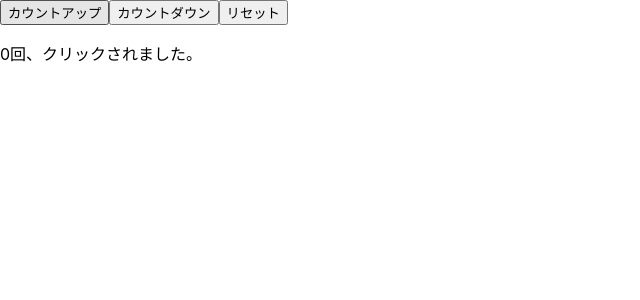
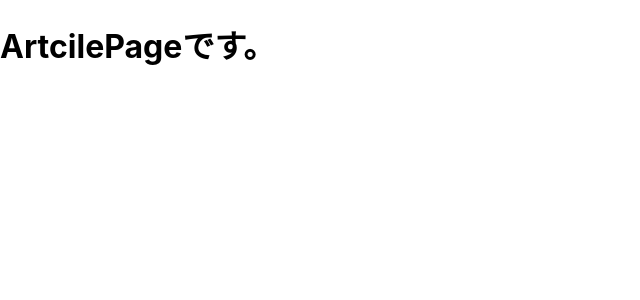
Before and after one commit to Tod9197/React-advanced, a React (Create React App) app: page /article in a window 1280 px wide. Shown: the top 300 px of the page, without its empty margins (0-640 px from the left). Built offline with nearby package versions, Linux system fonts and the light colour scheme.

Commit message:
React Routerの実装

```diff
--- a/package.json
+++ b/package.json
@@ -9,6 +9,7 @@
     "@testing-library/user-event": "^13.5.0",
     "react": "^18.2.0",
     "react-dom": "^18.2.0",
+    "react-router-dom": "^7.6.2",
     "react-scripts": "5.0.1",
     "recoil": "^0.7.7",
     "web-vitals": "^2.1.4"
--- /dev/null
+++ b/src/AboutPage.js
@@ -0,0 +1,3 @@
+export default function AboutPage() {
+  return <h1>AboutPageです</h1>;
+}
--- /dev/null
+++ b/src/ArticlePage.js
@@ -0,0 +1,3 @@
+export default function ArticlePage() {
+  return <h1>ArtcilePageです。</h1>;
+}
--- /dev/null
+++ b/src/TopPage.js
@@ -0,0 +1,3 @@
+export default function TopPage() {
+  return <h1>トップページです。</h1>;
+}
--- a/src/index.js
+++ b/src/index.js
@@ -12,9 +12,11 @@ import HookMemo from "./HookMemo";
 import HookTransition from "./HookTransition";
 import HookDeferred from "./HookDeffered";
 import HookCustom from "./HookCustom";
+import { RouterProvider } from "react-router-dom";
+import routerBasic from "./routerBasic";
 
 const root = ReactDOM.createRoot(document.getElementById("root"));
-root.render(<HookCustom />);
+root.render(<RouterProvider router={routerBasic} />);
 
 // If you want to start measuring performance in your app, pass a function
 // to log results (for example: reportWebVitals(console.log))
```
Also changed, not shown: src/routerBasic.js (added, +12 -0 lines), 1 other file (tests, documents, lock files or other folders).
